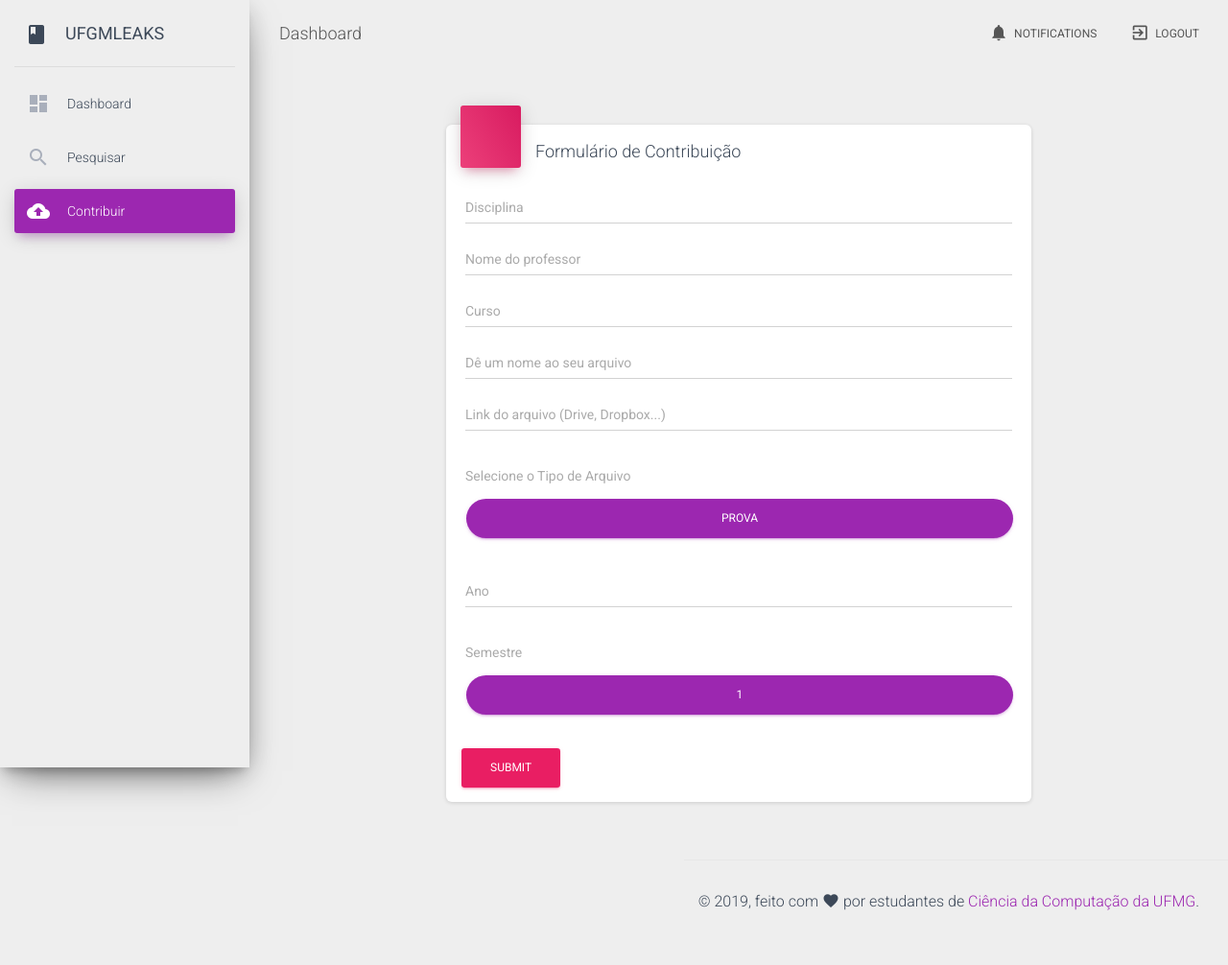
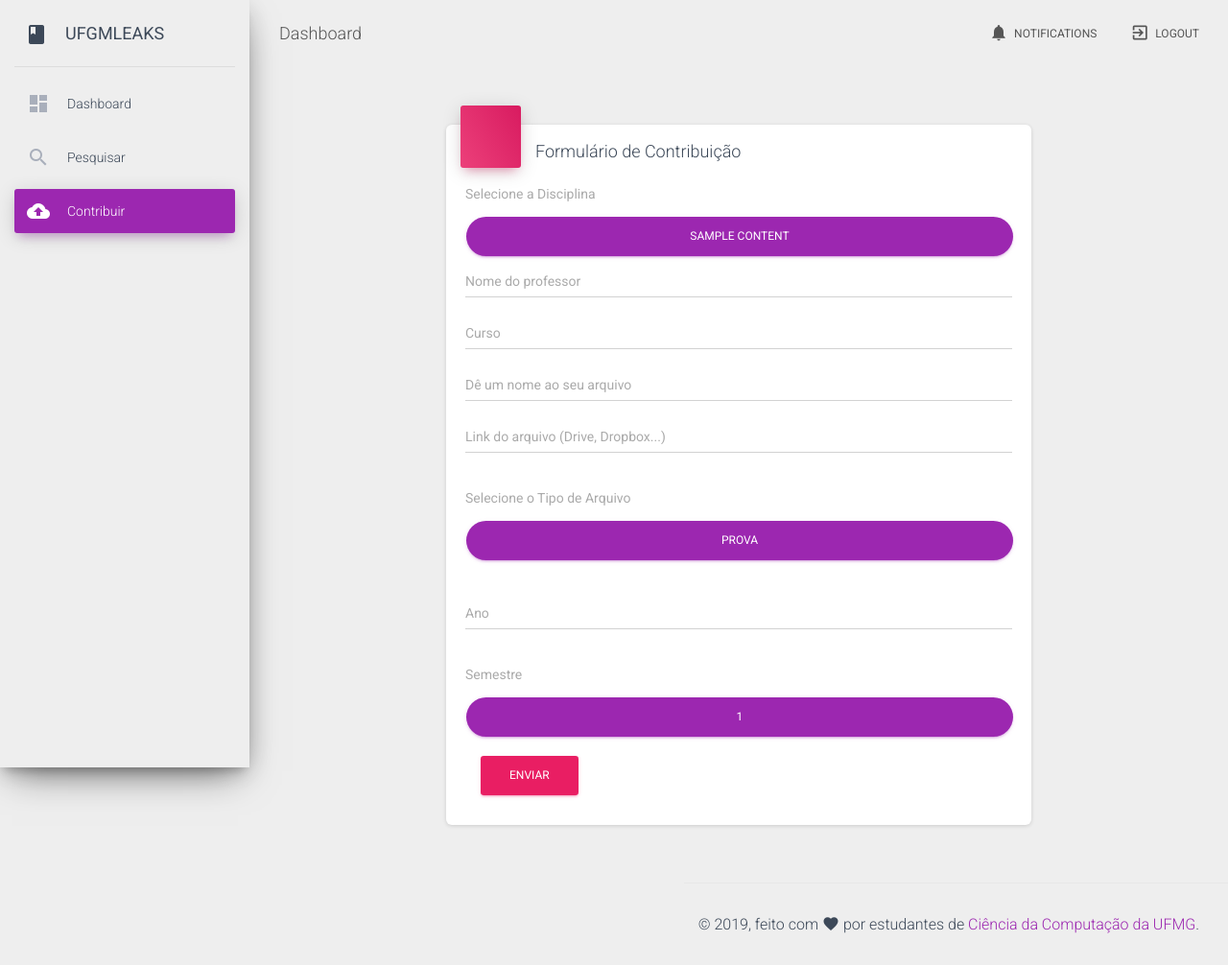
Before and after one commit to brenopoggiali/UfmgLeaks, a Flask app: template templates/contribuir.html in a window 1280 px wide. Shown: the whole page at 96% size. Before the commit the page ends 949 px from the top, so only its background shows below. Run offline with Flask 2, Linux system fonts and the light colour scheme; data comes from the database, SQL or seed files in the repository; the template is opened without the code that fills it: most values are stand-ins (such as "Sample title", 1, 10 or a date in 2020); some libraries are stand-ins or nearby versions.

Commit message:
refactor: pegar tabela de disciplinas do banco de dados

```diff
--- a/app.py
+++ b/app.py
@@ -1,9 +1,10 @@
+import db
 import os
 import sqlite3
 import pandas as pd
 from flask import Flask, escape, request, render_template, redirect, url_for
 from flask_login import (LoginManager, login_user, logout_user, login_required,
-            login_required, current_user, UserMixin)
+                         login_required, current_user, UserMixin)
 from flask_bcrypt import Bcrypt
 
 app = Flask(__name__)
@@ -13,95 +14,144 @@
 login_manager.init_app(app)
 
 ## DATABASE ##
-import db
-app.config['SQLITE3_DATABASE_URI']=os.path.join(app.instance_path, 'database.sqlite')
+app.config['SQLITE3_DATABASE_URI'] = os.path.join(
+    app.instance_path, 'database.sqlite')
 db.init_app(app)
 
 ## LOGIN ##
+
+
 class User(UserMixin):
-  pass
+    pass
 
 
 @login_manager.user_loader
 def user_loader(email):
-  conn = sqlite3.connect('instance/database.sqlite')
-  users = pd.read_sql(f"SELECT email FROM Users WHERE Users.email='{email}'", conn)
-  if not users.size:
-    return
+    conn = sqlite3.connect('instance/database.sqlite')
+    users = pd.read_sql(
+        f"SELECT email FROM Users WHERE Users.email='{email}'", conn)
+    if not users.size:
+        return
 
-  user = User()
-  user.id = email
-  return user
+    user = User()
+    user.id = email
+    user.user_id = email
+    return user
 
 
 @login_manager.request_loader
 def request_loader(request):
-  conn = sqlite3.connect('instance/database.sqlite')
-  email = request.form.get('email')
-  users = pd.read_sql(f"SELECT email FROM Users WHERE Users.email='{email}'", conn)
-  if not users.size:
-    return
+    conn = sqlite3.connect('instance/database.sqlite')
+    email = request.form.get('email')
+    users = pd.read_sql(
+        f"SELECT email FROM Users WHERE Users.email='{email}'", conn)
+    if not users.size:
+        return
 
-  user = User()
-  user.id = email
+    user = User()
+    user.id = email
 
-  # DO NOT ever store passwords in plaintext and always compare password
-  # hashes using constant-time comparison!
-  pw_hash = pd.read_sql(f"SELECT encrypted_password FROM Users WHERE Users.email='{email}'", conn)
-  if bcrypt.check_password_hash(pw_hash.iloc[0]['encrypted_password'], request.form['password']):
-    user.is_authenticated = bcrypt.generate_password_hash(request.form['password']) == pw_hash.iloc[0]['encrypted_password']
-    return user
-  else:
-    return
+    # DO NOT ever store passwords in plaintext and always compare password
+    # hashes using constant-time comparison!
+    pw_hash = pd.read_sql(
+        f"SELECT encrypted_password FROM Users WHERE Users.email='{email}'", conn)
+    if bcrypt.check_password_hash(pw_hash.iloc[0]['encrypted_password'], request.form['password']):
+        user.is_authenticated = bcrypt.generate_password_hash(
+            request.form['password']) == pw_hash.iloc[0]['encrypted_password']
+        return user
+    else:
+        return
+
 
 @app.route('/')
 def index():
-  return redirect(url_for('login'))
+    return redirect(url_for('login'))
+
 
 @app.route('/login', methods=['GET', 'POST'])
-def login(alert_auth = False):
-  if request.method == 'GET':
-    if 'alert_auth' in request.args: alert_auth = request.args['alert_auth']
-    return render_template('login.html', alert_auth=alert_auth, wrong_data=False)
-  else:
-    conn = sqlite3.connect('instance/database.sqlite')
-    email = request.form['email']
-    user = pd.read_sql(f"SELECT email FROM Users WHERE Users.email='{email}'", conn)
-    email_in_db = user.size
-    pw_hash = pd.read_sql(f"SELECT encrypted_password FROM Users WHERE Users.email='{email}'", conn)
-    if email_in_db and bcrypt.check_password_hash(pw_hash.iloc[0]['encrypted_password'], request.form['password']):
-      user = User()
-      user.id = email
-      login_user(user)
-      return redirect(url_for('dashboard'))
+def login(alert_auth=False):
+    if request.method == 'GET':
+        if 'alert_auth' in request.args:
+            alert_auth = request.args['alert_auth']
+        return render_template('login.html', alert_auth=alert_auth, wrong_data=False)
     else:
-      return render_template('login.html', alert_auth=True, wrong_data=True)
+        conn = sqlite3.connect('instance/database.sqlite')
+        email = request.form['email']
+        id = pd.read_sql(
+            f"SELECT id FROM Users WHERE Users.email='{email}'", conn)
+        email_in_db = id.size
+        pw_hash = pd.read_sql(
+            f"SELECT encrypted_password FROM Users WHERE Users.email='{email}'", conn)
+        if email_in_db and bcrypt.check_password_hash(pw_hash.iloc[0]['encrypted_password'], request.form['password']):
+            user = User()
+            user.id = email
+            user.email = email
+            print("id:", id)
+            user.user_id = id.iloc[0]['id']
+            login_user(user)
+            return redirect(url_for('dashboard'))
+        else:
+            return render_template('login.html', alert_auth=True, wrong_data=True)
 
 
 @app.route('/logout')
 def logout():
-  logout_user()
-  return redirect(url_for('login'))
+    logout_user()
+    return redirect(url_for('login'))
+
 
 @app.route('/register', methods=['GET', 'POST'])
 def register():
-  return render_template('register.html')
+    return render_template('register.html')
+
 
 @app.route('/dashboard')
 @login_required
 def dashboard():
-  return render_template('dashboard.html')
+    return render_template('dashboard.html')
+
 
 @app.route('/pesquisar')
 @login_required
 def pesquisar():
-  return render_template('pesquisar.html')
+    return render_template('pesquisar.html')
 
-@app.route('/contribuir')
+
+@app.route('/contribuir', methods=['GET', 'POST'])
 @login_required
 def contribuir():
-  return render_template('contribuir.html')
+
+    if request.method == 'GET':
+        conn = sqlite3.connect('instance/database.sqlite')
+        disciplinas = pd.read_sql(
+            "SELECT nome FROM Disciplina ORDER BY nome", conn)
+        return render_template('contribuir.html', disciplinas=disciplinas)
+
+    else:
+        disciplina = request.form["disciplina"]
+        professorName = request.form["professorName"]
+        curso = request.form["curso"]
+        fileName = request.form["fileName"]
+        fileLink = request.form["fileLink"]
+        tipoArquivo = request.form["tipoArquivo"]
+        ano = request.form["ano"]
+        semestre = request.form["semestre"]
+
+        conn = sqlite3.connect('instance/database.sqlite')
+        c = conn.cursor()
+
+        user_id = current_user.user_id
+        disciplina_id = pd.read_sql(f"SELECT id FROM Disciplina WHERE nome='{disciplina}'", conn)
+
+        c.execute(f"INSERT INTO Arquivo ('id_contribuinte', 'nome', 'link', 'id_disciplina', 'tipo', 'professor') VALUES ('{user_id}', '{fileName}', '{fileLink}', '{disciplina_id.iloc[0]['id']}', '{tipoArquivo}', '{professorName}' )")
+
+        conn.commit()
+
+        disciplinas = pd.read_sql(
+            "SELECT nome FROM Disciplina ORDER BY nome", conn)
+        return render_template('contribuir.html', disciplinas=disciplinas)
+
 
 @login_manager.unauthorized_handler
 def unauthorized_handler():
-  return redirect(url_for('login', alert_auth=True))
+    return redirect(url_for('login', alert_auth=True))
--- a/templates/contribuir.html
+++ b/templates/contribuir.html
@@ -1,10 +1,5 @@
-{% extends "layout.html" %}
-
-{% block page_title %}
-Contribuir
-{% endblock %}
-
-{% block sidebar %}
+{% extends "layout.html" %} {% block page_title %} Contribuir {% endblock %} {%
+block sidebar %}
 <li class="nav-item">
   <a class="nav-link" href="/dashboard">
     <i class="material-icons">dashboard</i>
@@ -23,10 +18,8 @@
     <p>Contribuir</p>
   </a>
 </li>
-{% endblock %}
-
-{% block content %}
-<div class="col-md-8 offset-2">
+{% endblock %} {% block content %}
+<div class="col-md-8 offset-md-2">
   <div class="card">
     <div class="card-header card-header-rose card-header-icon">
       <div class="card-icon">
@@ -35,35 +28,63 @@
       <h4 class="card-title">Formulário de Contribuição</h4>
     </div>
     <div class="card-body">
-            <form method="post" action="{{ url_for('contribuir.html') }}">
+      <form method="post" action="{{ url_for('contribuir') }}">
+        <label> Selecione a Disciplina</label> <br />
+        <select
+          name="disciplina"
+          class="btn btn-primary btn-round
+                    btn-block"
+        >
+          {% for coluna, content in disciplinas.iterrows() %}
+          <option value="{{ content.nome }}">{{ content.nome }}</option>
+          {% endfor %}
+        </select>
+
         <div class="form-group bmd-form-group">
-                    <input placeholder="Disciplina" type="text"
-                        class="form-control" email
-                        id="disciplina">
+          <input
+            type="text"
+            class="form-control"
+            placeholder="Nome do professor"
+            id="professorName"
+            name="professorName"
+          />
         </div>
         <div class="form-group bmd-form-group">
-                    <input type="text" class="form-control"
-                        placeholder="Nome do professor" id="professorName">
+          <input
+            type="text"
+            class="form-control"
+            placeholder="Curso"
+            id="curso"
+            name="curso"
+          />
         </div>
         <div class="form-group bmd-form-group">
-                    <input type="text" class="form-control"
-                        placeholder="Curso" id="curso">
+          <input
+            type="text"
+            class="form-control"
+            placeholder="Dê um nome ao seu arquivo"
+            id="fileName"
+            name="fileName"
+          />
         </div>
         <div class="form-group bmd-form-group">
-                    <input type="text" class="form-control"
-                        placeholder="Dê um nome ao seu arquivo" id="fileName">
-                </div>
-                <div class="form-group bmd-form-group">
-                    <input type="text" class="form-control"
+          <input
+            type="text"
+            class="form-control"
             placeholder="Link do arquivo (Drive, Dropbox...)"
-                        id="fileLink">
+            id="fileLink"
+            name="fileLink"
+          />
         </div>
 
-                <br>
-                <label> Selecione o Tipo de Arquivo</label> <br>
+        <br />
+        <label> Selecione o Tipo de Arquivo</label> <br />
 
-                <select name="tipoArquivo" class="btn btn-primary btn-round
-                    btn-block">
+        <select
+          name="tipoArquivo"
+          class="btn btn-primary btn-round
+                    btn-block"
+        >
           <option value="prova">Prova</option>
           <option value="listaExercicios">Lista de Exercícios</option>
           <option value="apostila">Apostila</option>
@@ -73,26 +94,34 @@
           <option value="outro">Outro</option>
         </select>
 
-                <br>
+        <br />
         <div class="form-group bmd-form-group">
-                    <input type="text" class="form-control"
-                        placeholder="Ano" id="ano">
+          <input
+            type="text"
+            class="form-control"
+            placeholder="Ano"
+            id="ano"
+            name="ano"
+          />
         </div>
 
-                <br>
+        <br />
         <label>Semestre</label>
-                <br>
+        <br />
 
-                <select name="Semestre" class="btn btn-primary btn-round
-                    btn-block">
+        <select
+          name="semestre"
+          class="btn btn-primary btn-round
+                    btn-block"
+        >
           <option value="um">1</option>
           <option value="dois">2</option>
         </select>
 
+        <div class="card-footer">
+          <button type="submit" class="btn btn-fill btn-rose">Enviar</button>
+        </div>
       </form>
-        </div>
-        <div class="card-footer">
-            <button type="submit" class="btn btn-fill btn-rose">Submit</button>
     </div>
   </div>
 </div>
```
Lines whose indentation alone changed are shown as unchanged.
